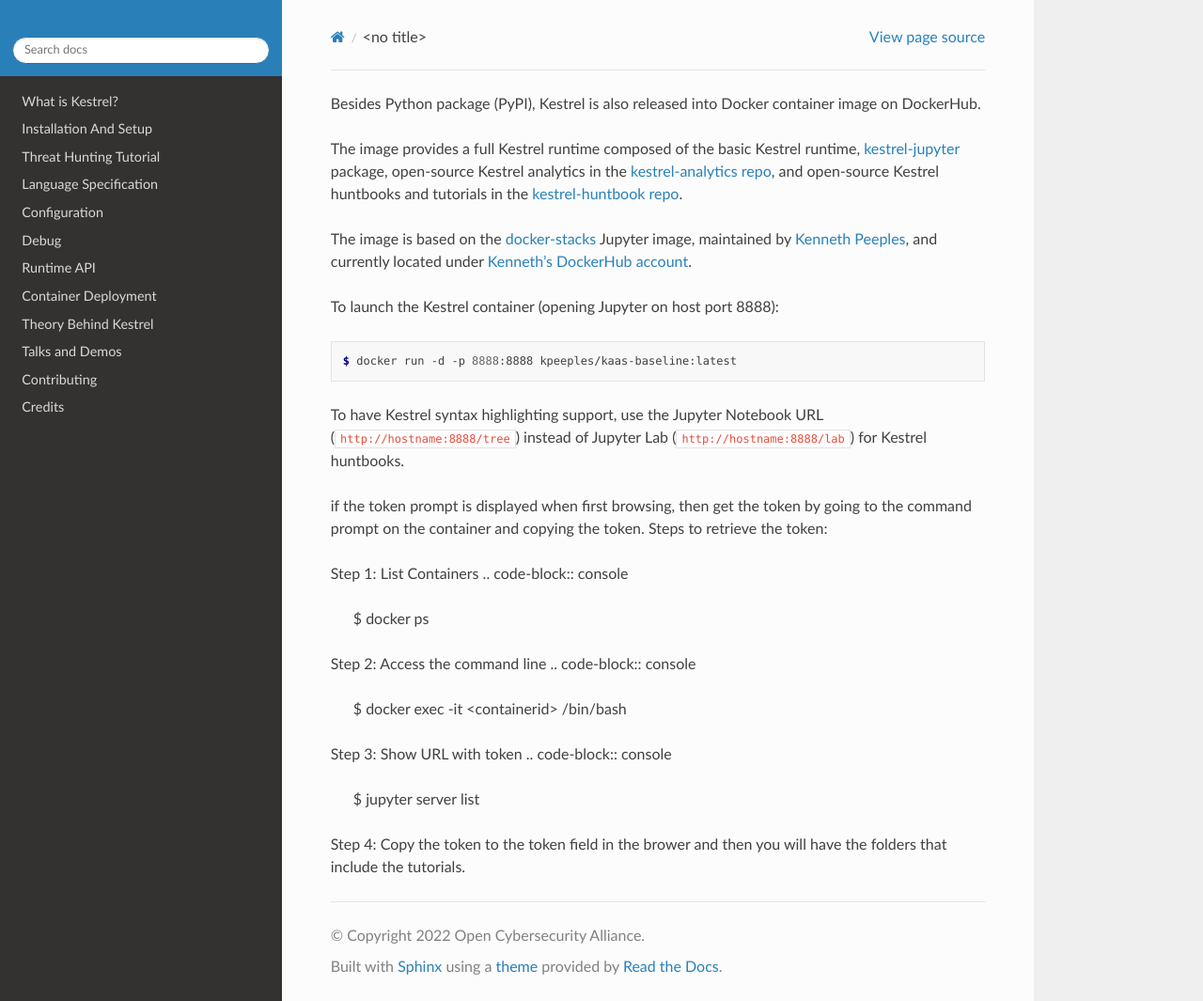
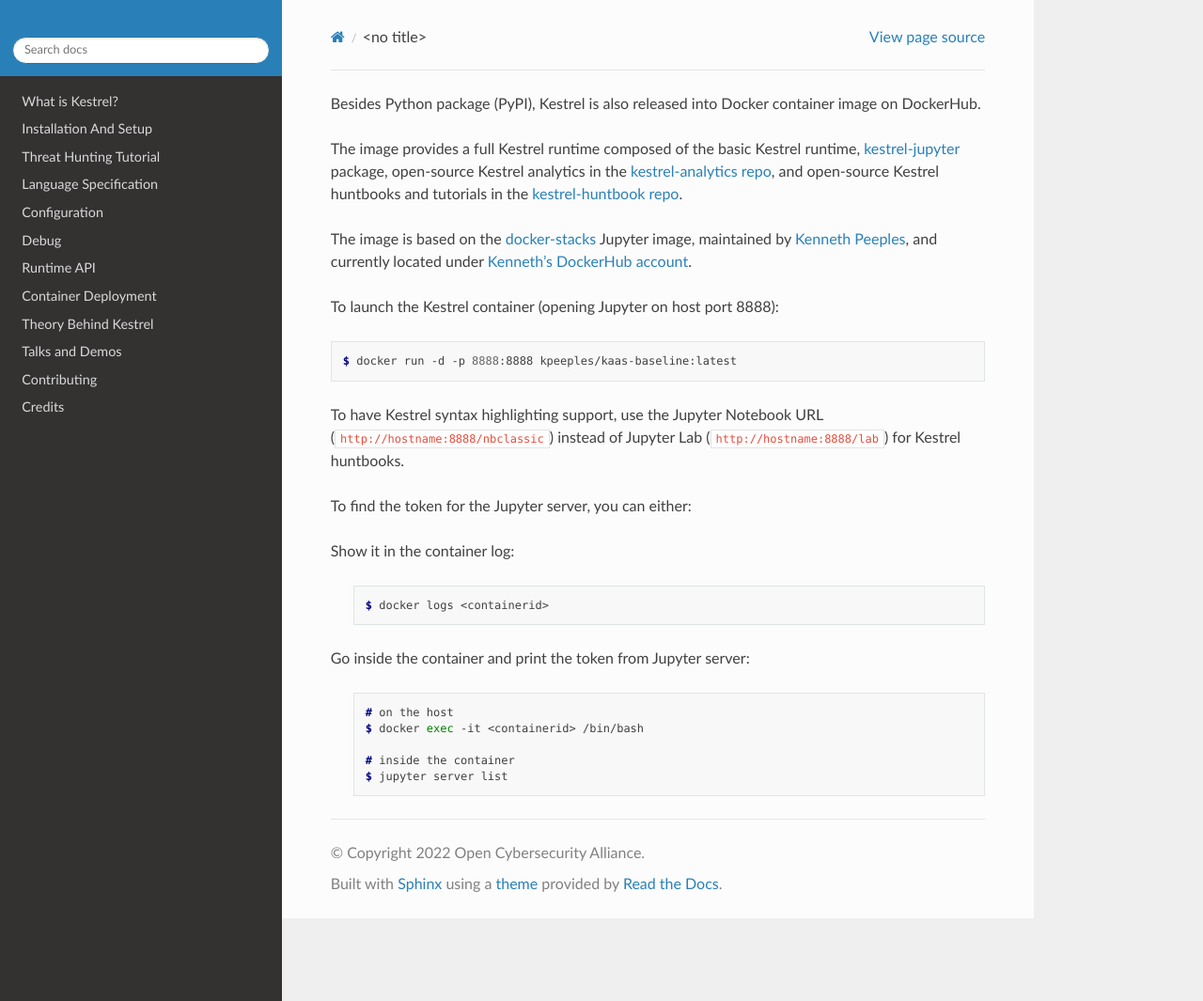
Before and after one commit to opencybersecurityalliance/kestrel-lang, a Sphinx documentation site: the page built from docs/deployment/dockerhub.rst, in a window 1280 px wide and 1065 px high. Shown: the whole window at 94% size. Built offline with Sphinx 7.4.7 and the Read the Docs theme 2.0.0, drawn with Linux system fonts in a browser that asks for light colours.

Commit message:
add token retrieval method and fix formatting

```diff
--- a/docs/deployment/dockerhub.rst
+++ b/docs/deployment/dockerhub.rst
@@ -15,27 +15,27 @@
 
     $ docker run -d -p 8888:8888 kpeeples/kaas-baseline:latest
 
-To have Kestrel syntax highlighting support, use the Jupyter Notebook URL (``http://hostname:8888/tree``) instead of Jupyter Lab (``http://hostname:8888/lab``) for Kestrel huntbooks.
+To have Kestrel syntax highlighting support, use the Jupyter Notebook URL
+(``http://hostname:8888/nbclassic``) instead of Jupyter Lab
+(``http://hostname:8888/lab``) for Kestrel huntbooks.
 
-if the token prompt is displayed when first browsing, then get the token by going to the command prompt on the container and copying the token.
-Steps to retrieve the token:
+To find the token for the Jupyter server, you can either:
 
-Step 1: List Containers
-.. code-block:: console
+- Show it in the container log:
 
-    $ docker ps
+    .. code-block:: console
 
-Step 2: Access the command line
-.. code-block:: console
+        $ docker logs <containerid>
 
-    $ docker exec -it <containerid> /bin/bash
+- Go inside the container and print the token from Jupyter server:
 
-Step 3: Show URL with token
-.. code-block:: console
+    .. code-block:: console
 
-    $ jupyter server list
+        # on the host
+        $ docker exec -it <containerid> /bin/bash
 
-Step 4: Copy the token to the token field in the brower and then you will have the folders that include the tutorials.
+        # inside the container
+        $ jupyter server list
 
 .. _kestrel-jupyter: https://github.com/opencybersecurityalliance/kestrel-jupyter
 .. _kestrel-analytics repo: https://github.com/opencybersecurityalliance/kestrel-analytics
```
